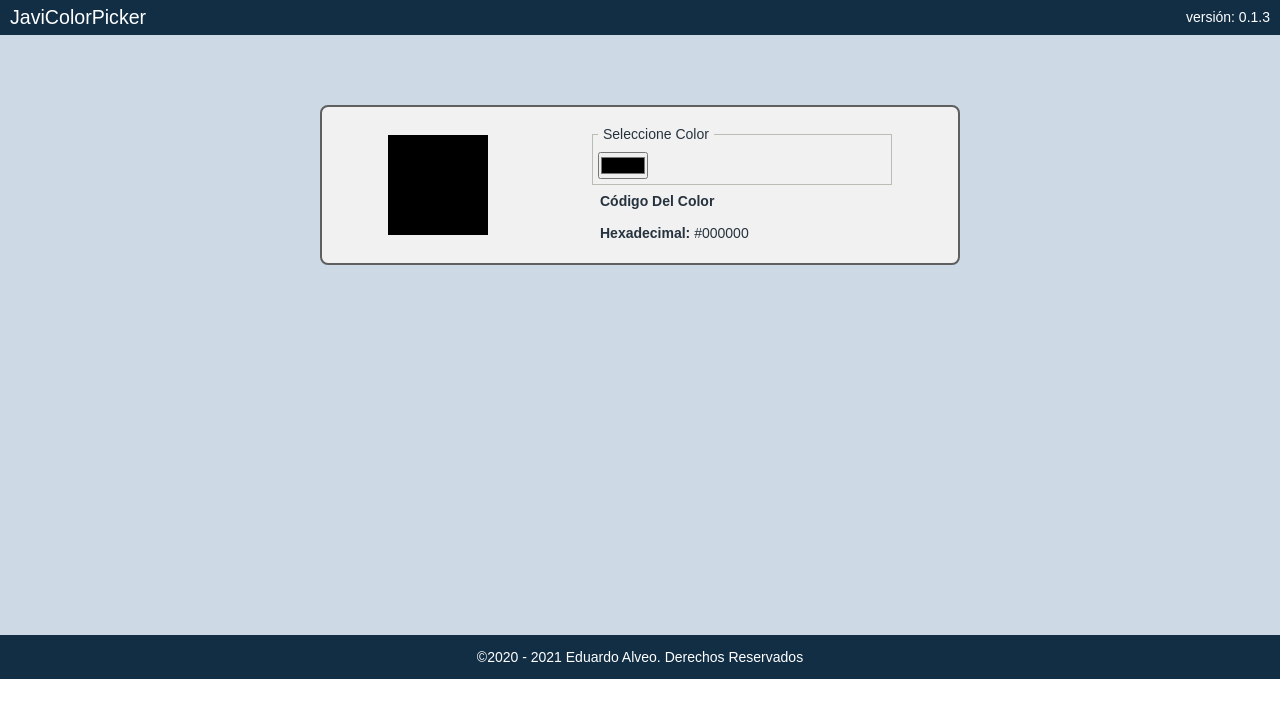
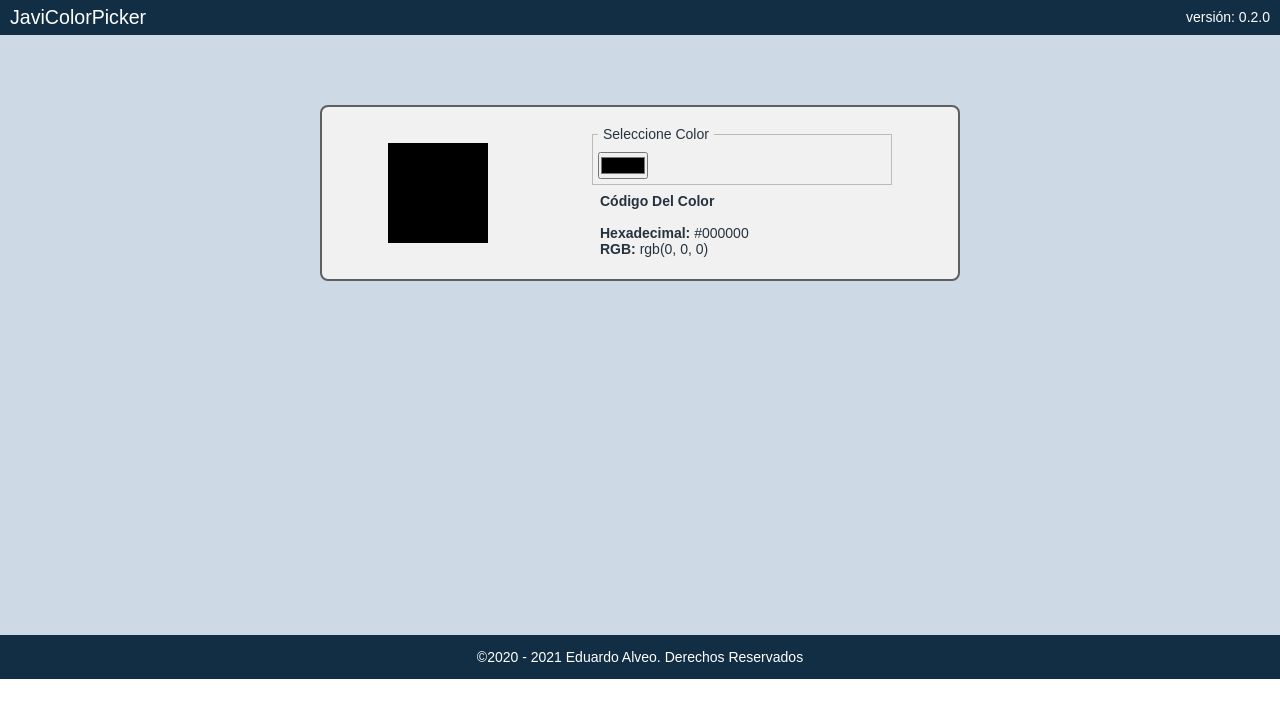
Before and after one commit to javialveo/javicolorpicker, a plain HTML site: page index.html in a window 1280 px wide. Drawn offline with Linux system fonts and the light colour scheme.

Commit message:
Se agrega salida del color en formato RGB.

```diff
--- a/index.html
+++ b/index.html
@@ -27,7 +27,7 @@
             <p id="codigoColor">
               <span class="aplicarNegrita">Hexadecimal:</span> <span id="enHexadecimal"></span>
               <br>
-              <!--RGB: rgb(<span id="enRGB"></span>)-->
+              <span class="aplicarNegrita">RGB:</span> <span id="enRGB"></span>
             </p>
           </div>
         </div>
--- a/js/programa.js
+++ b/js/programa.js
@@ -1,12 +1,12 @@
 /*********************************
  * Archivo: programa.js          *
  * Autor: Eduardo Alveo          *
- * Versión: 0.1.1                *
+ * Versión: 0.2.0                *
  * Fecha-Modificado: 19-dic-2020 *
  *********************************/
 "use strict";
 
-const APP_VERSION = "0.1.3";
+const APP_VERSION = "0.2.0";
 
 const selectorColor = document.querySelector("#selectorColor");
 const salidaColor = document.querySelector("#salidaColor");
@@ -18,10 +18,16 @@ function mostrarCodigoColorHexadecimal(codigoColor) {
   enHexadecimal.textContent = codigoColor;
 }
 
+function mostrarCodigoColorRGB() {
+  const enRGB = document.querySelector("#enRGB");
+  enRGB.textContent = salidaColor.style.backgroundColor;
+}
+
 /* Muestra el color que ha seleccionado el usuario */
 function mostrarColor(evento) {
   salidaColor.style.backgroundColor = evento.target.value;
   mostrarCodigoColorHexadecimal(selectorColor.value);
+  mostrarCodigoColorRGB();
 }
 
 /* Establece un color inicial para mis elementos Div e Input */
@@ -53,6 +59,7 @@ function main() {
   mostrarVersionApp();
   mostrarColorInicial("#000000");
   mostrarCodigoColorHexadecimal("#000000");
+  mostrarCodigoColorRGB();
   seleccionarColor();
 }
 
```
